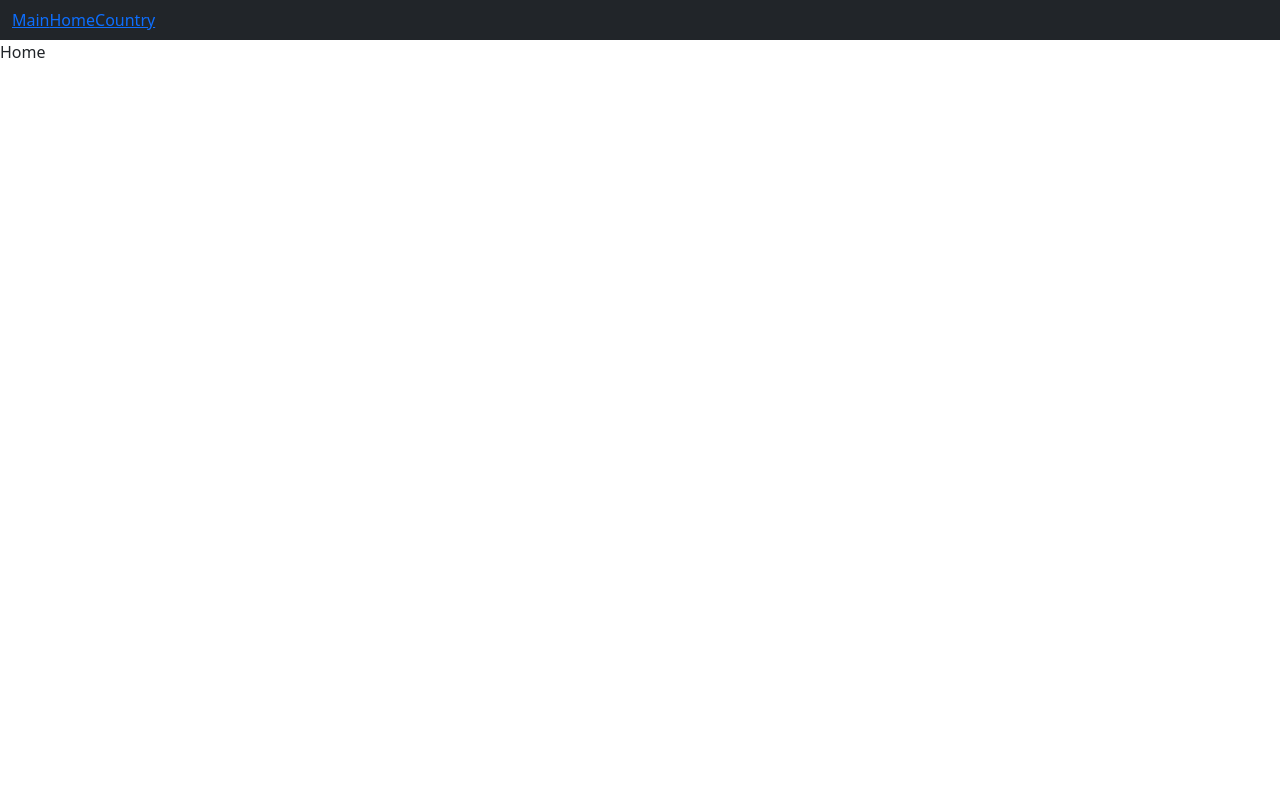
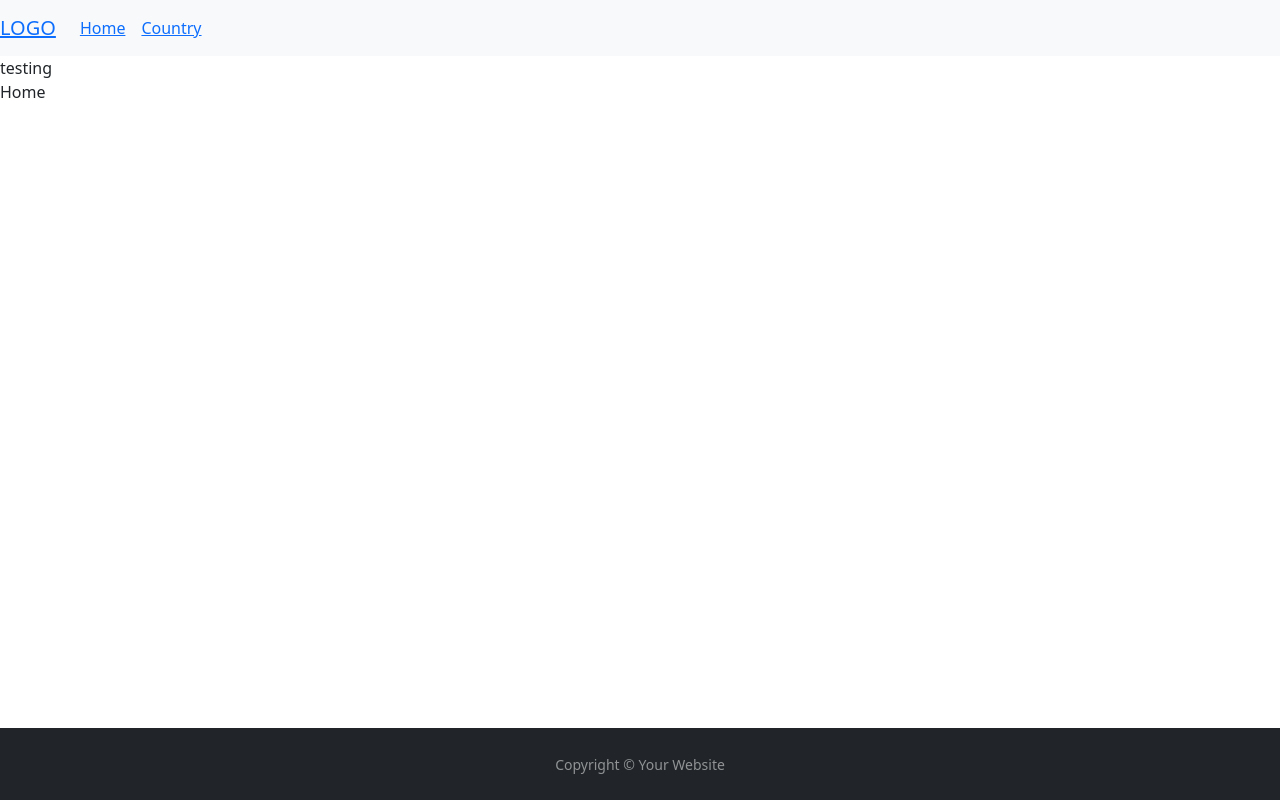
Before and after one commit to Thomas-Longworth/CountryExplorer, a React (Create React App) app in the folder frontend/country-find/: page / in a window 1280 px wide. Built offline with nearby package versions, Linux system fonts and the light colour scheme.

Commit message:
add footer

```diff
--- a/frontend/country-find/package.json
+++ b/frontend/country-find/package.json
@@ -3,6 +3,7 @@
   "version": "0.1.0",
   "private": true,
   "dependencies": {
+
     "@testing-library/jest-dom": "^5.17.0",
     "@testing-library/react": "^13.4.0",
     "@testing-library/user-event": "^13.5.0",
--- /dev/null
+++ b/frontend/country-find/src/layout/Footer.js
@@ -0,0 +1,19 @@
+import React from 'react'
+
+const Footer = () => {
+  return (
+    <>
+    <div class="d-flex flex-column ">
+  testing
+  <footer id="sticky-footer" class="flex-shrink-0 py-4 bg-dark text-white-50 fixed-bottom">
+    <div class="container text-center">
+      <small>Copyright &copy; Your Website</small>
+    </div>
+  </footer>
+</div>
+
+    </>
+  )
+}
+
+export default Footer
--- a/frontend/country-find/src/layout/Root.js
+++ b/frontend/country-find/src/layout/Root.js
@@ -1,29 +1,30 @@
 import React from 'react'
 import { Outlet, createBrowserRouter, createRoutesFromElements, Route, Link, RouterProvider } from 'react-router-dom'
-
+import Footer from './Footer'
 const Root = () => {
     return (
         <>
-			<div className="container-fluid bg-dark">
-				<nav className="navbar navbar-expand-lg navbar-dark bg-dark">
-				<Link to="/">Main</Link>
 
-					<div className="collapse navbar-collapse" id="navbarSupportedContent">
-						<ul className="navbar-nav mr-auto">
-							<li className="nav-item ">
-								<Link to="/">Home</Link>
+            <nav class="navbar navbar-expand-lg navbar-light bg-light">
+                <a class="navbar-brand"><Link to="/">LOGO</Link></a>
+
+                <button class="navbar-toggler" type="button" data-toggle="collapse" data-target="#navbarNav" aria-controls="navbarNav" aria-expanded="false" aria-label="Toggle navigation">
+                    <span class="navbar-toggler-icon"></span>
+                </button>
+
+                <div class="collapse navbar-collapse" id="navbarNav">
+                    <ul class="navbar-nav ml-auto">
+                        <li class="nav-item">
+                        <a class="nav-link" ><Link to="/">Home</Link></a>
                         </li>
 
-							<li className="nav-item">
-								<Link to="/country">Country</Link>
+                        <li class="nav-item">
+                            <a class="nav-link" ><Link to="/country">Country</Link></a>
                         </li>
-
                     </ul>
-
-
                 </div>
             </nav>
-			</div>
+            <Footer/>
             <div>
                 <Outlet />
             </div>
```
Also changed, not shown: 1 other file (tests, documents, lock files or other folders). Lines whose indentation alone changed are shown as unchanged.
